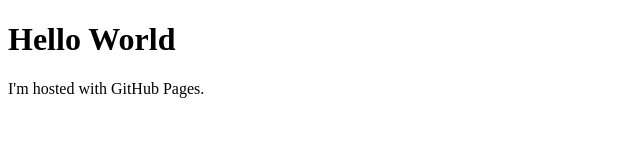
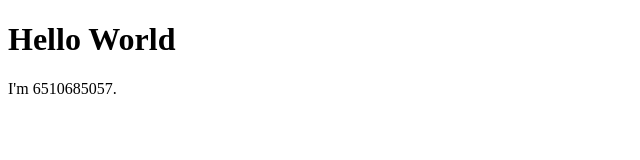
Before and after one commit to 6510685057/6510685057.github.io, a plain HTML site: page index.html in a window 1280 px wide. Shown: the whole page, without its empty margins (0-640 px from the left). Drawn offline with Linux system fonts and the light colour scheme.

Commit message:
Update index.html

```diff
--- a/index.html
+++ b/index.html
@@ -2,6 +2,6 @@
 <html>
 <body>
 <h1>Hello World</h1>
-<p>I'm hosted with GitHub Pages.</p>
+<p>I'm 6510685057.</p>
 </body>
 </html>
```
